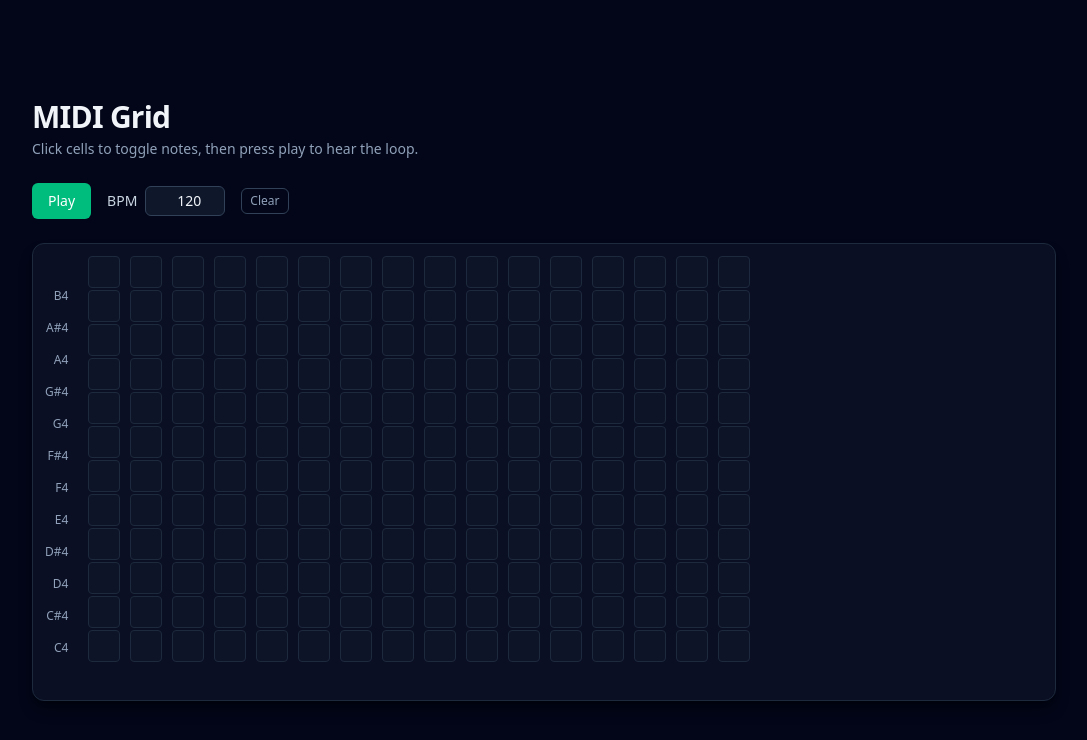
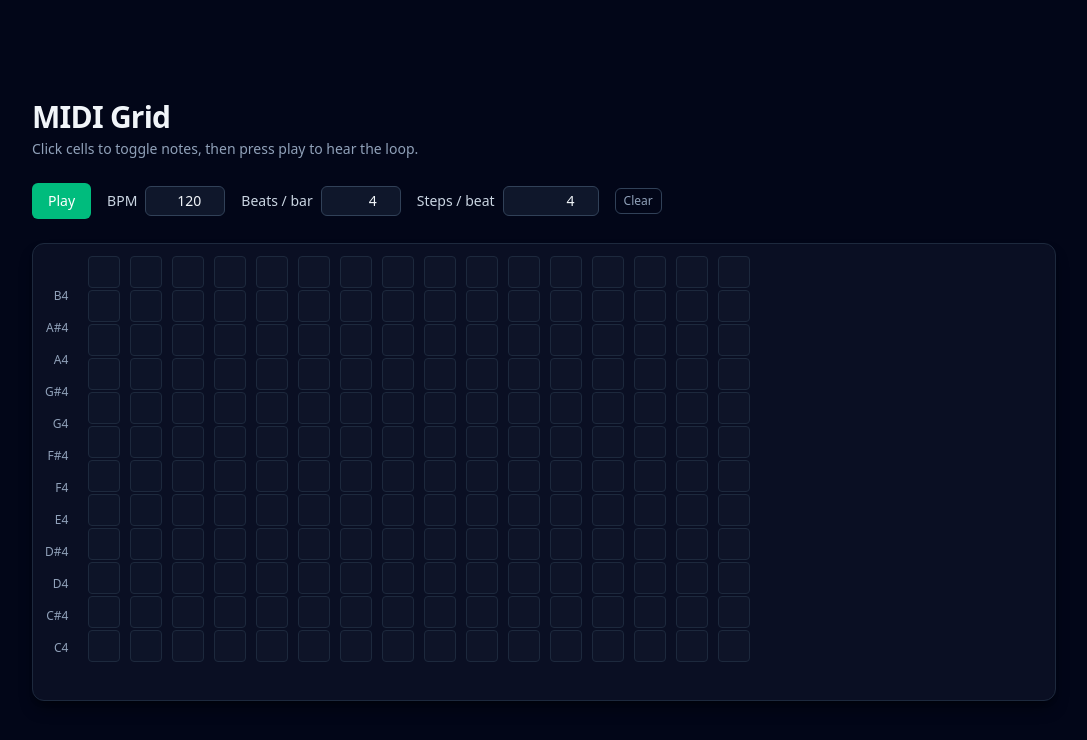
Before and after one commit to dawdmaow/sveltesequencer, a SvelteKit app: page / in a window 1280 px wide. Shown: the top 740 px of the page, without its empty margins (96-1183 px from the left). Built offline with nearby package versions, Linux system fonts and the light colour scheme.

Commit message:
allow changing beats and steps/beat

```diff
--- a/src/routes/+page.svelte
+++ b/src/routes/+page.svelte
@@ -1,12 +1,15 @@
 <script lang="ts">
 	import { onDestroy } from 'svelte';
 
-	const NUM_STEPS = 16;
-	const STEPS_PER_BEAT = 4;
+	const MAX_STEPS = 32;
 	const NUM_PITCHES = 12;
 	const BASE_MIDI_NOTE = 60; // C4
 	const MIN_BPM = 40;
 	const MAX_BPM = 300;
+	const MIN_BEATS_PER_MEASURE = 1;
+	const MAX_BEATS_PER_MEASURE = 16;
+	const MIN_STEPS_PER_BEAT = 1;
+	const MAX_STEPS_PER_BEAT = 16;
 
 	interface Step {
 		pitches: boolean[];
@@ -18,7 +21,7 @@
 
 	function notesEmpty(): Notes {
 		return {
-			steps: Array.from({ length: NUM_STEPS }, () => ({
+			steps: Array.from({ length: MAX_STEPS }, () => ({
 				pitches: Array(NUM_PITCHES).fill(false)
 			}))
 		};
@@ -28,6 +31,8 @@
 	let isPlaying = false;
 	let currentStep = 0;
 	let bpm = 120;
+	let beatsPerMeasure = 4;
+	let stepsPerBeat = 4;
 
 	let timeoutId: number | null = null; // browser internal for the step scheduler
 	let _audioCtxCache: AudioContext | null = null; // browser internal
@@ -39,6 +44,26 @@
 		if (value < MIN_BPM) return MIN_BPM;
 		if (value > MAX_BPM) return MAX_BPM;
 		return value;
+	}
+
+	function clampBeatsPerMeasure(value: number): number {
+		if (!Number.isFinite(value)) return MIN_BEATS_PER_MEASURE;
+		if (value < MIN_BEATS_PER_MEASURE) return MIN_BEATS_PER_MEASURE;
+		if (value > MAX_BEATS_PER_MEASURE) return MAX_BEATS_PER_MEASURE;
+		return Math.trunc(value);
+	}
+
+	function clampStepsPerBeat(value: number): number {
+		if (!Number.isFinite(value)) return MIN_STEPS_PER_BEAT;
+		if (value < MIN_STEPS_PER_BEAT) return MIN_STEPS_PER_BEAT;
+		if (value > MAX_STEPS_PER_BEAT) return MAX_STEPS_PER_BEAT;
+		return Math.trunc(value);
+	}
+
+	function totalSteps(): number {
+		const beats = clampBeatsPerMeasure(beatsPerMeasure);
+		const steps = clampStepsPerBeat(stepsPerBeat);
+		return Math.max(1, Math.min(MAX_STEPS, beats * steps));
 	}
 
 	function midiToFreq(midi: number) {
@@ -78,7 +103,8 @@
 
 	function stepDurationSeconds() {
 		const numericBpm = clampBpm(Number(bpm));
-		return 60 / (numericBpm * STEPS_PER_BEAT);
+		const steps = clampStepsPerBeat(stepsPerBeat);
+		return 60 / (numericBpm * steps);
 	}
 
 	function scheduleStep(step: number) {
@@ -95,7 +121,8 @@
 
 	function scheduleNextStep() {
 		if (!isPlaying) return;
-		currentStep = (currentStep + 1) % NUM_STEPS;
+		const stepsInLoop = totalSteps();
+		currentStep = (currentStep + 1) % stepsInLoop;
 		scheduleStep(currentStep);
 		const durationMs = stepDurationSeconds() * 1000;
 		timeoutId = window.setTimeout(scheduleNextStep, durationMs);
@@ -179,6 +206,48 @@
 				/>
 			</div>
 
+			<div class="flex items-center gap-2 text-sm">
+				<label for="beats" class="text-slate-300">Beats / bar</label>
+				<input
+					id="beats"
+					type="number"
+					min={MIN_BEATS_PER_MEASURE}
+					max={MAX_BEATS_PER_MEASURE}
+					bind:value={beatsPerMeasure}
+					on:blur={() => {
+						beatsPerMeasure = clampBeatsPerMeasure(beatsPerMeasure);
+					}}
+					on:keydown={(event) => {
+						if (event.key === 'Enter') {
+							beatsPerMeasure = clampBeatsPerMeasure(beatsPerMeasure);
+						}
+					}}
+					class="w-20 rounded-md border border-slate-700 bg-slate-900 px-2 py-1 text-right text-sm
+						focus-visible:ring-2 focus-visible:ring-emerald-500/70 focus-visible:outline-none"
+				/>
+			</div>
+
+			<div class="flex items-center gap-2 text-sm">
+				<label for="steps" class="text-slate-300">Steps / beat</label>
+				<input
+					id="steps"
+					type="number"
+					min={MIN_STEPS_PER_BEAT}
+					max={MAX_STEPS_PER_BEAT}
+					bind:value={stepsPerBeat}
+					on:blur={() => {
+						stepsPerBeat = clampStepsPerBeat(stepsPerBeat);
+					}}
+					on:keydown={(event) => {
+						if (event.key === 'Enter') {
+							stepsPerBeat = clampStepsPerBeat(stepsPerBeat);
+						}
+					}}
+					class="w-24 rounded-md border border-slate-700 bg-slate-900 px-2 py-1 text-right text-sm
+						focus-visible:ring-2 focus-visible:ring-emerald-500/70 focus-visible:outline-none"
+				/>
+			</div>
+
 			<div class="flex items-center gap-2 text-xs text-slate-400">
 				<button
 					type="button"
@@ -203,7 +272,7 @@
 
 			<div class="relative flex-1">
 				<div class="grid auto-cols-[minmax(1.5rem,2.5rem)] grid-flow-col gap-0.5">
-					{#each notes.steps as column, stepIndex (stepIndex)}
+					{#each notes.steps.slice(0, totalSteps()) as column, stepIndex (stepIndex)}
 						<div class="flex flex-col gap-0.5">
 							{#each column.pitches as active, pitchIndex (pitchIndex)}
 								<button
```
